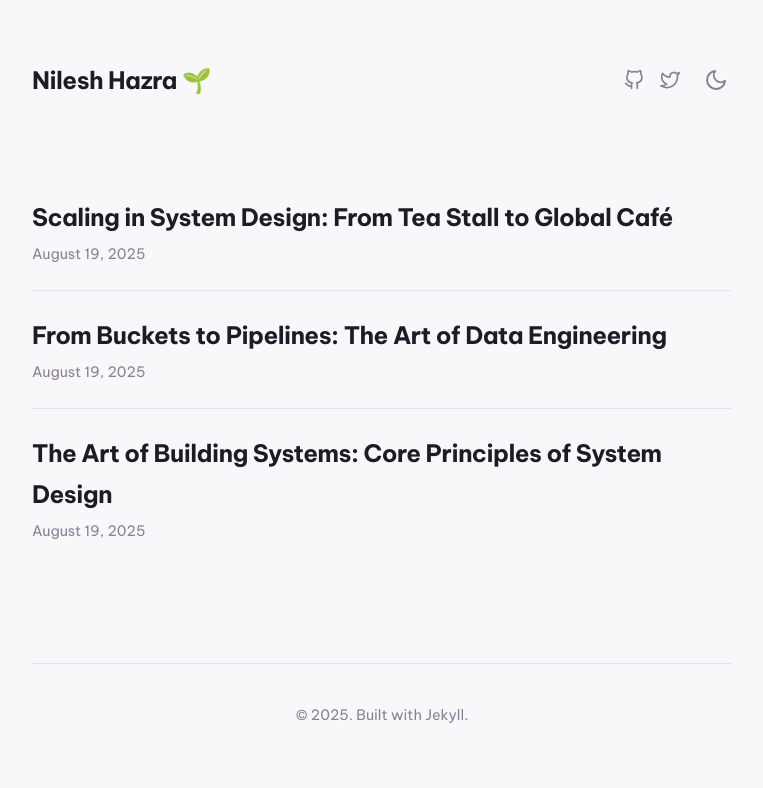
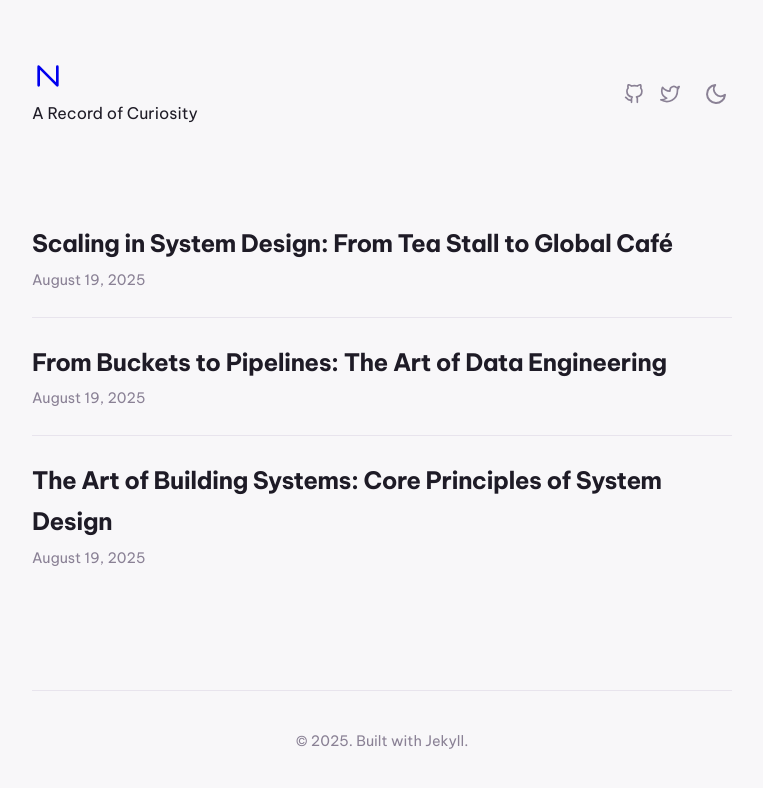
Before and after one commit to nileshhazra/second-brain, a Jekyll site: the page built from index.md, in a window 1280 px wide. Shown: the top 788 px of the page, without its empty margins (258-1021 px from the left). Built offline with Jekyll 4.4.1, drawn with Linux system fonts in a browser that asks for light colours.

Commit message:
update header

```diff
--- a/_layouts/default.html
+++ b/_layouts/default.html
@@ -16,8 +16,13 @@
     <div class="container">
 <header class="site-header">
   <div class="header-main">
-          <div class="site-title">
-            <a href="{{ "/" | relative_url }}">{{ site.author | default: "Your Name" }} 🌱</a>
+    <div class="site-branding">
+      <a href="{{ "/" | relative_url }}" class="logo-link" aria-label="Homepage">
+        <svg class="site-logo" width="32" height="32" viewBox="0 0 24 24" fill="none" stroke="currentColor" stroke-width="2" stroke-linecap="round" stroke-linejoin="round">
+          <path d="M5,19V5 L19,19V5"></path>
+        </svg>
+      </a>
+      <div class="site-tagline">A Record of Curiosity</div>
     </div>
     <div class="header-controls">
       <div class="social-links">
```
Lines whose indentation alone changed are shown as unchanged.
